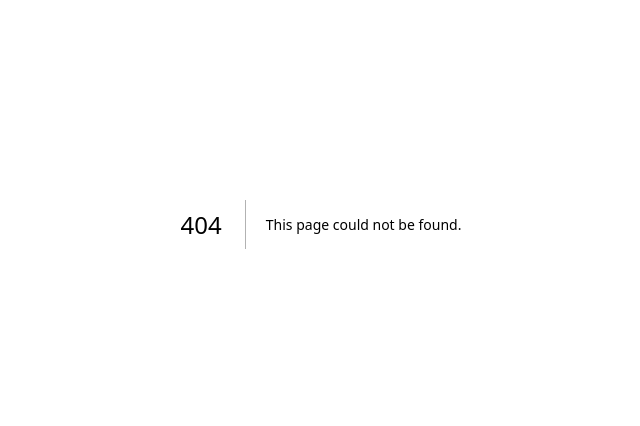
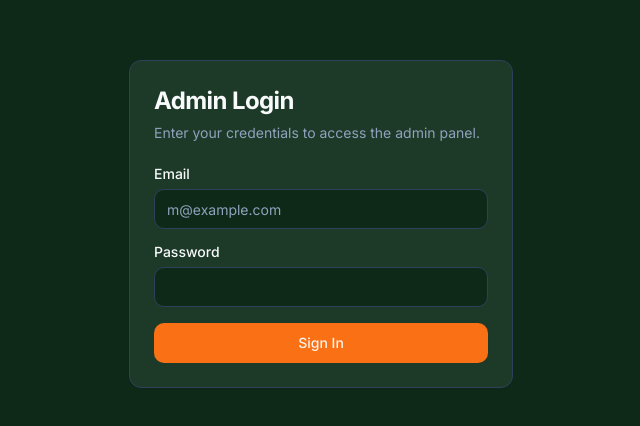
Before and after one commit to poloztech123/radio-new, a Next.js app: page /login in a window 1280 px wide. Before the commit this address had no page. Shown: the part 176-602 px from the top of the page, without its empty margins (319-959 px from the left). Built offline with nearby package versions, Linux system fonts and the light colour scheme.

Commit message:
File changes

```diff
--- /dev/null
+++ b/src/app/admin/page.tsx
@@ -0,0 +1,68 @@
+
+"use client";
+
+import { useEffect, useState } from 'react';
+import { useRouter } from 'next/navigation';
+import { Button } from "@/components/ui/button";
+import { Card, CardContent, CardDescription, CardHeader, CardTitle } from "@/components/ui/card";
+import { Textarea } from "@/components/ui/textarea";
+import { useToast } from "@/hooks/use-toast";
+
+export default function AdminPage() {
+  const [crawlingText, setCrawlingText] = useState('');
+  const [isLoading, setIsLoading] = useState(false);
+  const router = useRouter();
+  const { toast } = useToast();
+
+  useEffect(() => {
+    // Mock auth check
+    const isAuthenticated = localStorage.getItem('isAuthenticated');
+    if (isAuthenticated !== 'true') {
+      router.push('/login');
+    }
+  }, [router]);
+
+  const handleSave = async () => {
+    setIsLoading(true);
+    // Mock data saving
+    setTimeout(() => {
+      console.log("Saving text:", crawlingText);
+      toast({
+        title: "Content Saved",
+        description: "The crawling text has been updated.",
+      });
+      setIsLoading(false);
+    }, 1000);
+  };
+
+  const handleLogout = () => {
+    localStorage.removeItem('isAuthenticated');
+    router.push('/login');
+  };
+
+  return (
+    <div className="flex flex-col items-center justify-center min-h-screen bg-background p-4">
+       <div className="w-full max-w-4xl flex justify-between items-center mb-4">
+        <h1 className="text-3xl font-bold">Admin Panel</h1>
+        <Button onClick={handleLogout} variant="outline">Logout</Button>
+      </div>
+      <Card className="w-full max-w-4xl">
+        <CardHeader>
+          <CardTitle>Manage Crawling Text</CardTitle>
+          <CardDescription>Update the text that scrolls across the top of the main page.</CardDescription>
+        </CardHeader>
+        <CardContent className="grid gap-4">
+          <Textarea
+            placeholder="Enter the text to be displayed in the crawling banner..."
+            value={crawlingText}
+            onChange={(e) => setCrawlingText(e.target.value)}
+            rows={10}
+          />
+          <Button onClick={handleSave} disabled={isLoading}>
+            {isLoading ? 'Saving...' : 'Save Changes'}
+          </Button>
+        </CardContent>
+      </Card>
+    </div>
+  );
+}
--- /dev/null
+++ b/src/app/login/page.tsx
@@ -0,0 +1,77 @@
+
+"use client";
+
+import { useState } from 'react';
+import { useRouter } from 'next/navigation';
+import { Button } from "@/components/ui/button";
+import { Card, CardContent, CardDescription, CardHeader, CardTitle } from "@/components/ui/card";
+import { Input } from "@/components/ui/input";
+import { Label } from "@/components/ui/label";
+import { useToast } from "@/hooks/use-toast";
+
+export default function LoginPage() {
+  const [email, setEmail] = useState('');
+  const [password, setPassword] = useState('');
+  const [isLoading, setIsLoading] = useState(false);
+  const router = useRouter();
+  const { toast } = useToast();
+
+  const handleLogin = async (e: React.FormEvent) => {
+    e.preventDefault();
+    setIsLoading(true);
+
+    // Mock authentication
+    setTimeout(() => {
+      if (email === 'admin@example.com' && password === 'password') {
+        localStorage.setItem('isAuthenticated', 'true');
+        router.push('/admin');
+      } else {
+        toast({
+          title: "Login Failed",
+          description: "Invalid email or password.",
+          variant: "destructive",
+        });
+      }
+      setIsLoading(false);
+    }, 1000);
+  };
+
+  return (
+    <div className="flex items-center justify-center min-h-screen bg-background">
+      <Card className="w-full max-w-sm">
+        <CardHeader>
+          <CardTitle className="text-2xl">Admin Login</CardTitle>
+          <CardDescription>Enter your credentials to access the admin panel.</CardDescription>
+        </CardHeader>
+        <CardContent>
+          <form onSubmit={handleLogin} className="grid gap-4">
+            <div className="grid gap-2">
+              <Label htmlFor="email">Email</Label>
+              <Input
+                id="email"
+                type="email"
+                placeholder="m@example.com"
+                required
+                value={email}
+                onChange={(e) => setEmail(e.target.value)}
+              />
+            </div>
+            <div className="grid gap-2">
+              <Label htmlFor="password">Password</Label>
+              <Input
+                id="password"
+                type="password"
+                required
+                value={password}
+                onChange={(e) => setPassword(e.target.value)}
+              />
+            </div>
+            <Button type="submit" className="w-full" disabled={isLoading}>
+              {isLoading ? 'Signing in...' : 'Sign In'}
+            </Button>
+          </form>
+        </CardContent>
+      </Card>
+    </div>
+  );
+}
```
